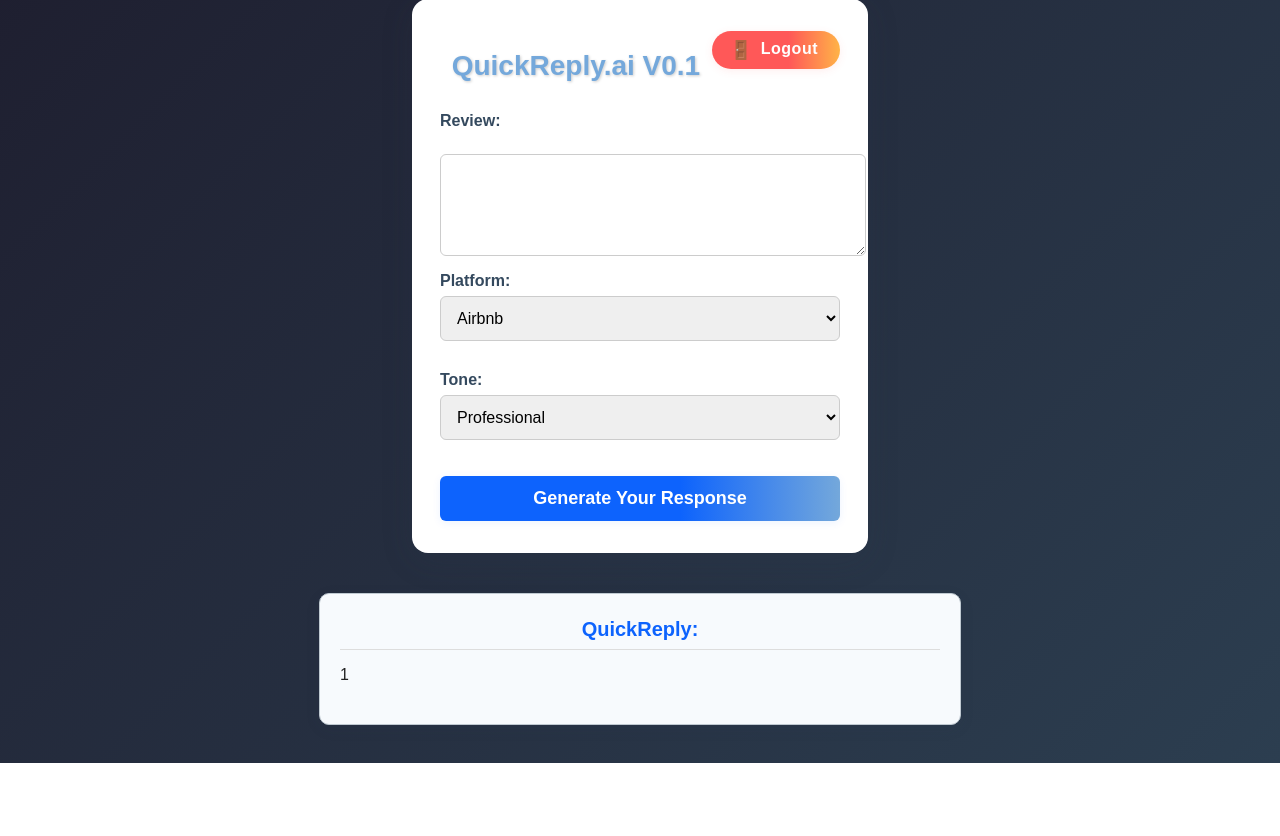
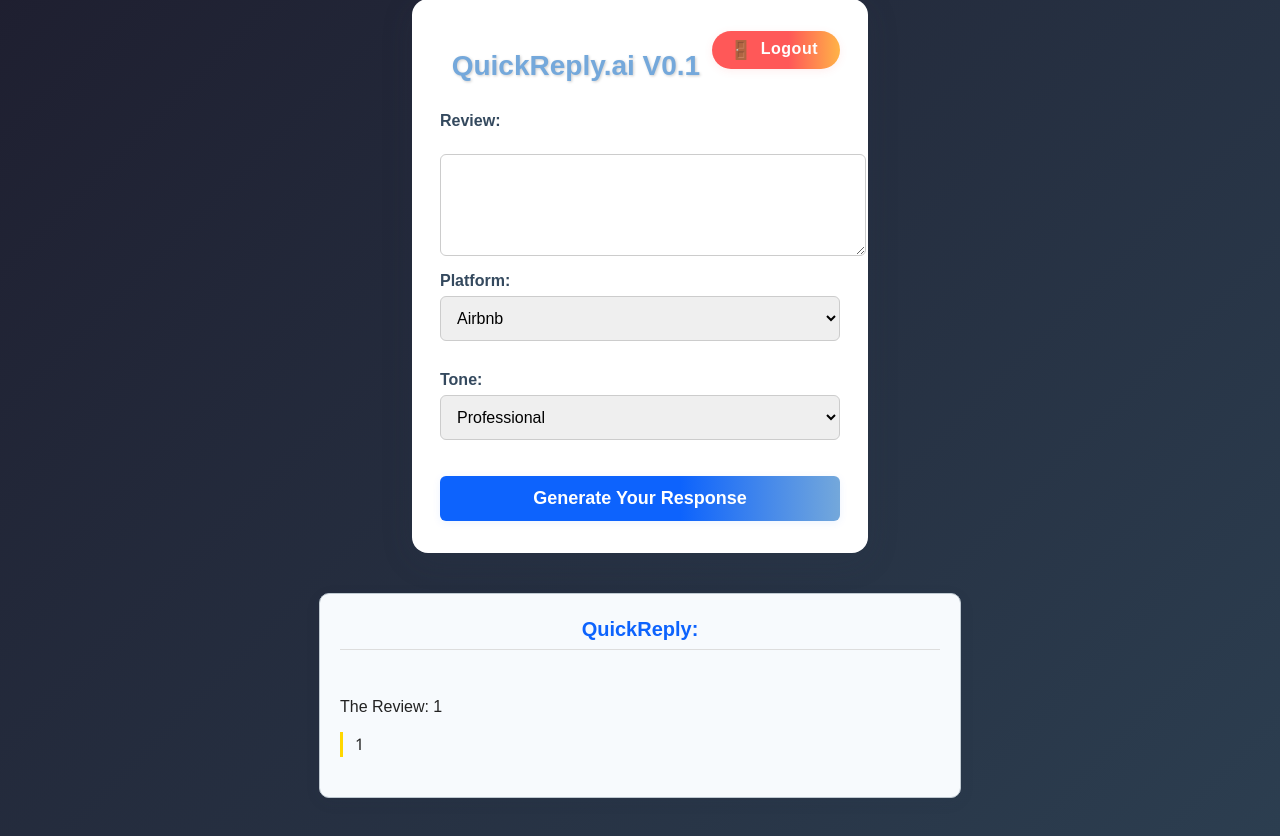
Before and after one commit to Bouk123/QuickReply, a Flask app: page / in a window 1280 px wide. Shown: the part 79-915 px from the top of the page. Before the commit the page ends 842 px from the top, so only its background shows below. Run offline with Flask 3, Linux system fonts and the light colour scheme; the visitor is signed in with stand-in values (Sample User, id 1).

Commit message:
Better animations

```diff
--- a/app.py
+++ b/app.py
@@ -31,7 +31,7 @@ def index():
         review=request.form.get("review")
         platform=request.form.get("platform")
         tone=request.form.get("tone")
-
+        session['last_review']= review
         prompt = f"""
 You are a professional host responding to a review on {platform}. Here's the review:
 
--- a/static/styles.css
+++ b/static/styles.css
@@ -215,3 +215,17 @@ form.logout button:hover {
         max-width: 98vw;
     }
 }
+.reply{
+    font-family:'Segoe UI', sans-serif;
+    font-size: 1.1rem;
+    line-height: 1.6;
+    color: #222;
+    border-left: 3px solid #ffd700;
+    padding-left:12px;
+    white-space: pre-wrap;
+    animation: fadein 0.5s ease-in-out;
+}
+@keyframes fadein {
+ from{opacity:0; transform: translateY(5px);}
+ to {opacity:1; transform:translateY(0);}
+}
--- a/templates/index.html
+++ b/templates/index.html
@@ -37,7 +37,26 @@
     </form>
     {%if ai_reply%}
 
-    <div class="reply-box"><h2>QuickReply:</h2><p>{{ ai_reply }}</p></div>
+    <div class="reply-box"><h2>QuickReply:</h2><br><p>The Review: {{ session.get('last_review') }} </p><p class=" reply" id="ai-reply" data-ai="{{ai_reply}}"></p></div>
     {%endif%}
+    <script>
+
+    document.addEventListener("DOMContentLoaded",() => {
+        const el = document.getElementById("ai-reply");
+        const text = el.dataset.ai;
+        let i = 0;
+        function typeEffect(){
+            if (i <text.length){
+                el.innerHTML += text.charAt(i);
+                i++;
+                setTimeout(typeEffect, 20);
+            }
+        }
+        if (text){
+            el.innerHTML="";
+            typeEffect();
+        }
+    });
+        </script>
 </body>
 </html>
```
